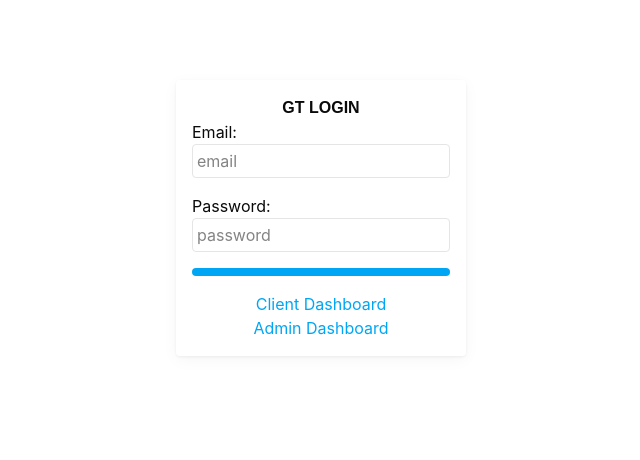
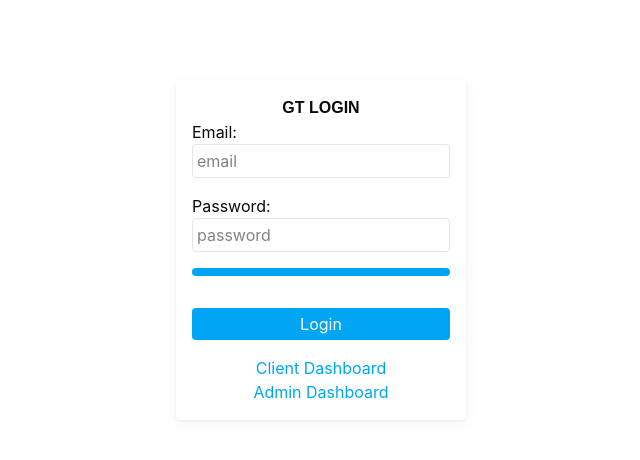
Before and after one commit to arribion/mini-invoice, a React (Vite) app in the folder client/: page /login in a window 1280 px wide. Shown: the top 460 px of the page, without its empty margins (319-959 px from the left). Built offline with nearby package versions, Linux system fonts and the light colour scheme; no server answers.

Commit message:
my message :)

```diff
--- a/client/src/routes/auth/Login.tsx
+++ b/client/src/routes/auth/Login.tsx
@@ -1,7 +1,7 @@
 import React, { useState } from "react";
 // import { useAuth } from "./context/AuthContext";
 import { Link } from "react-router-dom";
-
+import toast from "react-hot-toast";
 const Login = () => {
   const [email, setEmail] = useState("");
   const [password, setPassword] = useState("");
@@ -52,6 +52,13 @@ const Login = () => {
           {/* {loading ? "Logging in..." : "Sign In"} */}
         </button>
 
+        <button
+          onClick={() => { toast.error("Tulia Nitakupanga bandae !"); }}
+          type="submit"
+          className="bg-sky-500 text-slate-50 my-4 w-full rounded py-1">
+          Login
+        </button>
+
         <Link to="/client/dashboard">
           <p className="text-center text-sky-500">Client Dashboard</p>
         </Link>
```
